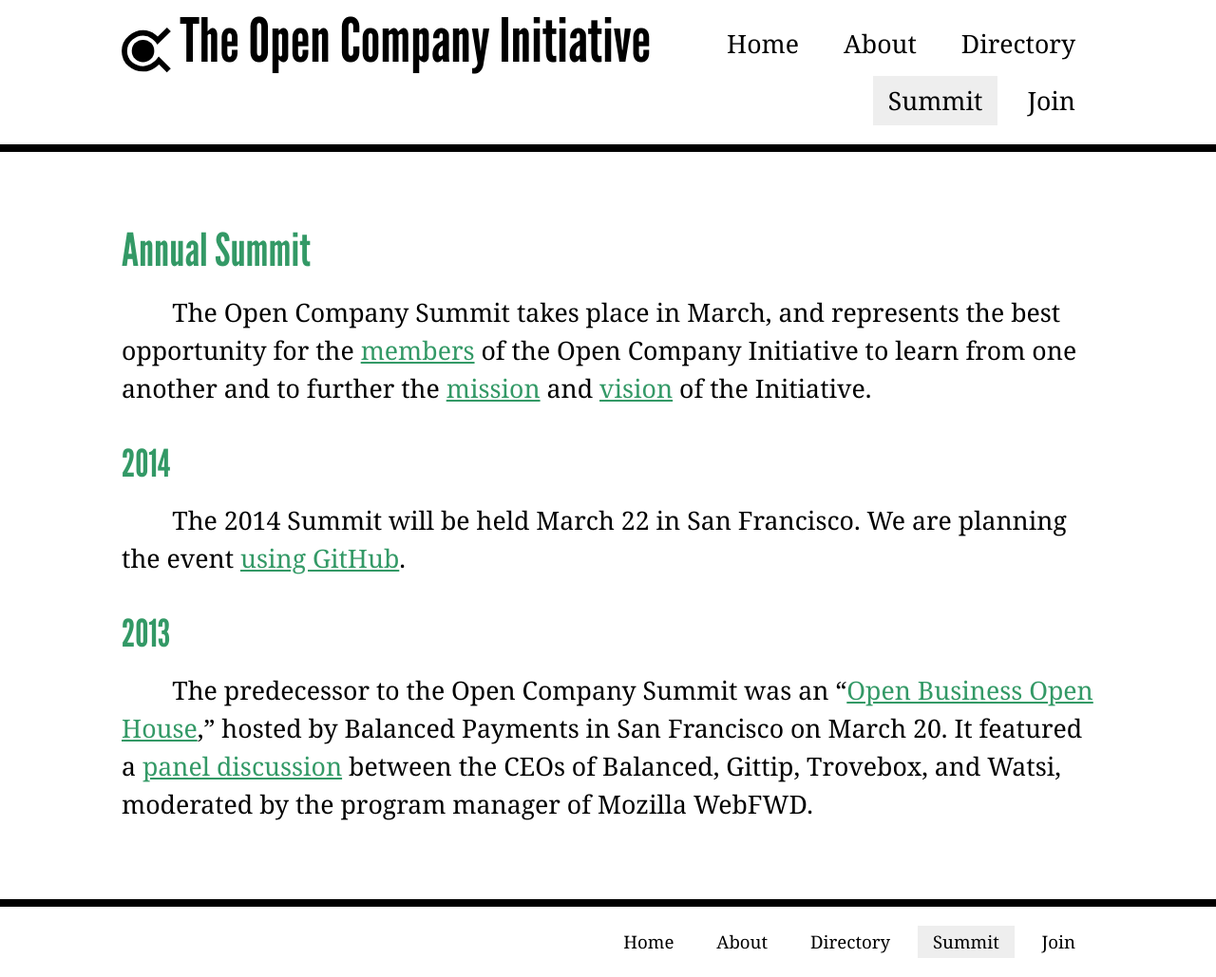
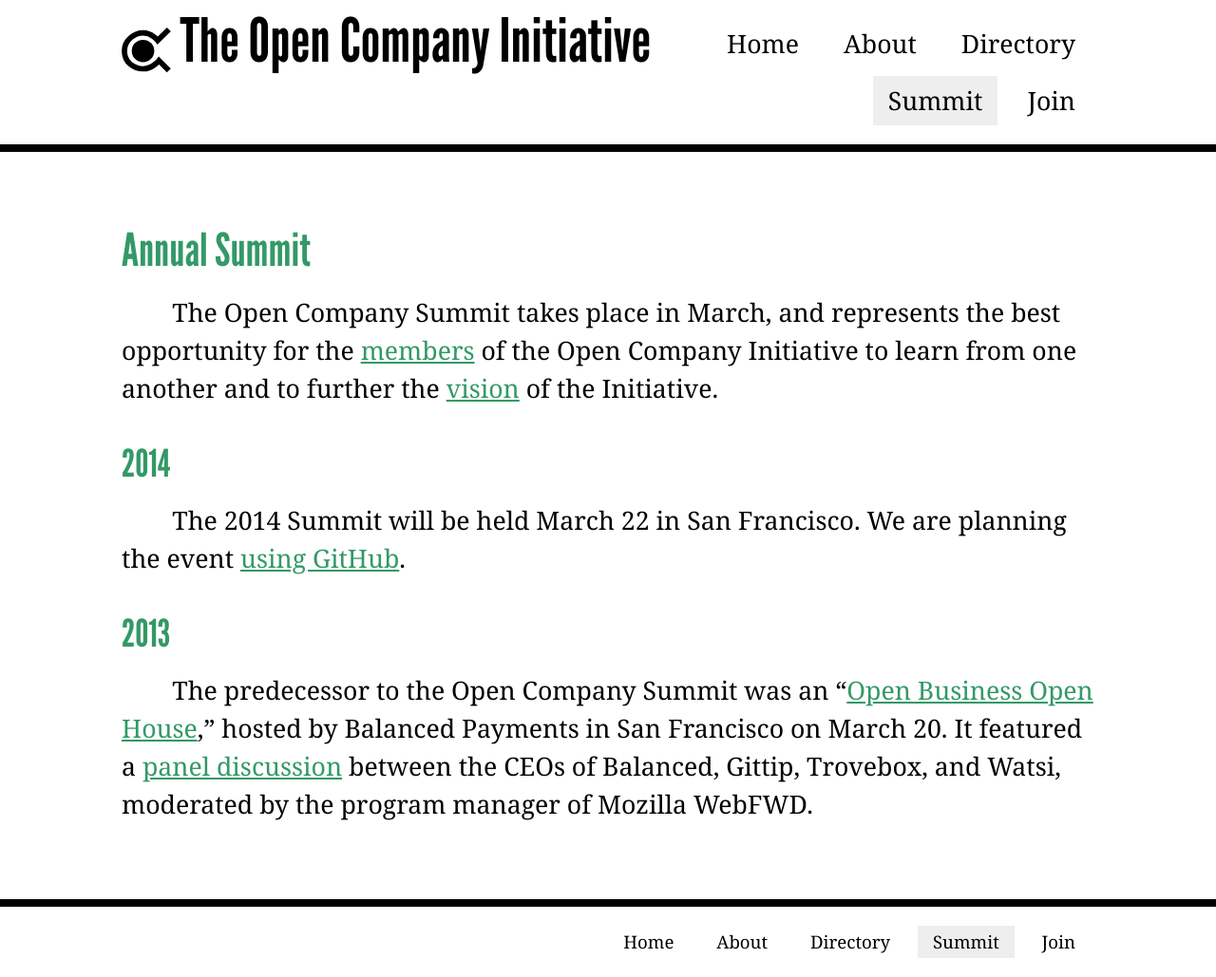
Before and after one commit to opencompany/www.opencompany.org, a Jekyll site: the page built from summit/index.md, in a window 1280 px wide. Shown: the whole page at 95% size. Built offline with Jekyll 4.4.1, drawn with Linux system fonts in a browser that asks for light colours; Markdown is read by kramdown in place of the engine named in the settings.

Commit message:
Preening, preening ...

```diff
--- a/summit/index.md
+++ b/summit/index.md
@@ -5,8 +5,7 @@
 
 The Open Company Summit takes place in March, and represents the best
 opportunity for the [members](/directory/) of the Open Company Initiative to
-learn from one another and to further the [mission](/about/) and
-[vision](/vision/) of the Initiative.
+learn from one another and to further the [vision](/about/) of the Initiative.
 
 ### 2014
 
```
Also changed, not shown: directory/index.md (+1 -0 lines), join/index.md (+1 -1 lines).
